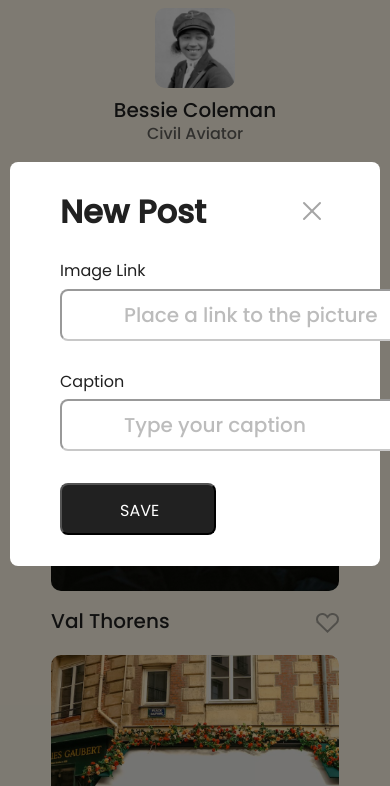
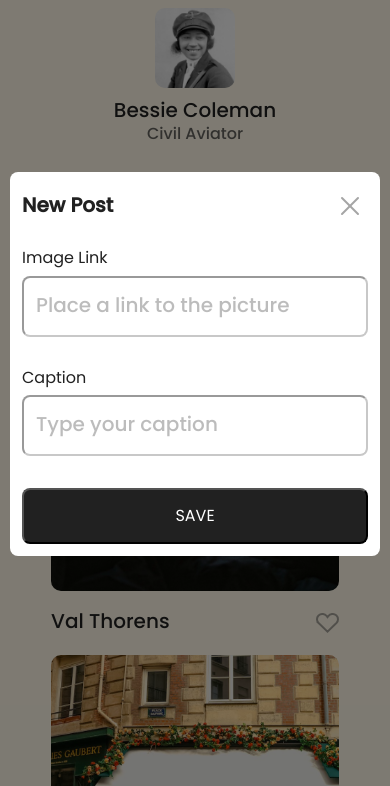
Before and after one commit to japorongao/se_project_spots, a plain HTML site: page index.html in a window 390 px wide. Both pictures are taken after a click on the button "New Post". Shown: the part 58-844 px from the top of the page. Drawn offline with Linux system fonts and the light colour scheme.

Commit message:
Project Update

```diff
--- a/blocks/card.css
+++ b/blocks/card.css
@@ -48,5 +48,6 @@
     font-size: 20px;
     line-height: 100%;
     font-weight: 500;
+    max-width: 255px;
   }
 }
--- a/blocks/modal.css
+++ b/blocks/modal.css
@@ -54,8 +54,6 @@
 .modal__form {
   display: flex;
   flex-direction: column;
-  width: 630px;
-  height: 272px;
 }
 
 .modal__label {
@@ -66,12 +64,11 @@
 .modal__input {
   display: block;
   margin: 8px 0 0;
-  width: 630px;
-  height: 52px;
+  width: 100%;
   border-color: rgba(33, 33, 33, 0.4);
   border-radius: 8px;
   font-size: 20px;
-  padding: 1px 50px;
+  padding: 16px 12px 16px;
   gap: 10px;
   letter-spacing: 0;
   line-height: 100%;
@@ -83,23 +80,38 @@
 .modal__input::placeholder {
   color: #2121214d;
   font-size: 20px;
-  width: 255px;
-  height: 20px;
   line-height: 100%;
   letter-spacing: 0%;
   font-weight: 500;
   font-style: normal;
-  padding: 16px 363px 16px 12px;
 }
 
 .modal__submit-btn {
   max-width: 156px;
-  height: 52px;
   padding: 18px 58px;
   background-color: rgba(33, 33, 33, 1);
   line-height: 100%;
-  font-size: medium;
+  font-size: 16px;
   color: #fff;
   border-radius: 8px;
   cursor: pointer;
 }
+
+@media screen and (max-width: 627px) {
+  .modal__container {
+    padding: 22px 12px 12px;
+  }
+  .modal__title {
+    font-size: 20px;
+  }
+  .modal__input {
+    font-size: 16px;
+  }
+  .modal__submit-btn {
+    max-width: 100%;
+  }
+  .modal__close-btn {
+    top: 16px;
+    right: 12px;
+  }
+}
--- a/blocks/profile.css
+++ b/blocks/profile.css
@@ -119,7 +119,7 @@
     align-items: center;
   }
 
-  .profile__add-btn {
+  .profile__new-post-btn {
     margin: 0;
     width: 100%;
   }
--- a/index.html
+++ b/index.html
@@ -112,7 +112,9 @@
       </footer>
       <div class="modal" id="edit-profile-modal">
         <div class="modal__container">
-          <button type="button" class="modal__close-btn">X</button>
+          <button type="button" class="modal__close-btn">
+            <img src="./images/CloseIcon.svg" alt="x-icon" />
+          </button>
           <h2 class="modal__title">Edit Profile</h2>
           <form class="modal__form">
             <label for="profile-name-input" class="modal__label">
--- a/scripts/index.js
+++ b/scripts/index.js
@@ -17,10 +17,8 @@ const profileNameEl = document.querySelector(".profile__name");
 const profileDescriptionEl = document.querySelector(".profile__description");
 
 const addCardFormElement = newPostModal.querySelector("#new-post-modal");
-const nameInput = newPostModal.querySelector(".modal__title");
 const linkInput = newPostModal.querySelector("#card-image-input");
-const captionInput = document.querySelector(".modal__input");
-const imageLinkInput = document.querySelector(".modal__input");
+const captionInput = newPostModal.querySelector("#card-caption-input");
 
 editProfileBtn.addEventListener("click", function () {
   editProfileNameInput.value = profileNameEl.textContent;
@@ -33,8 +31,6 @@ editProfileCloseBtn.addEventListener("click", function () {
 });
 
 newPostBtn.addEventListener("click", function () {
-  nameInput.value = captionInput.textContent;
-  linkInput.value = imageLinkInput.textContent;
   newPostModal.classList.add("modal_is-opened");
 });
 
@@ -54,9 +50,9 @@ editProfileForm.addEventListener("submit", handleEditProfileSubmit);
 
 function handleNewPostSubmit(evt) {
   evt.preventDefault();
-  nameInput.value = newPostModal.textContent;
-  linkInput.value = newPostModal.textContent;
   newPostModal.classList.remove("modal_is-opened");
+  console.log(captionInput.value);
+  console.log(linkInput.value);
   console.log("submitting");
 }
 
```
